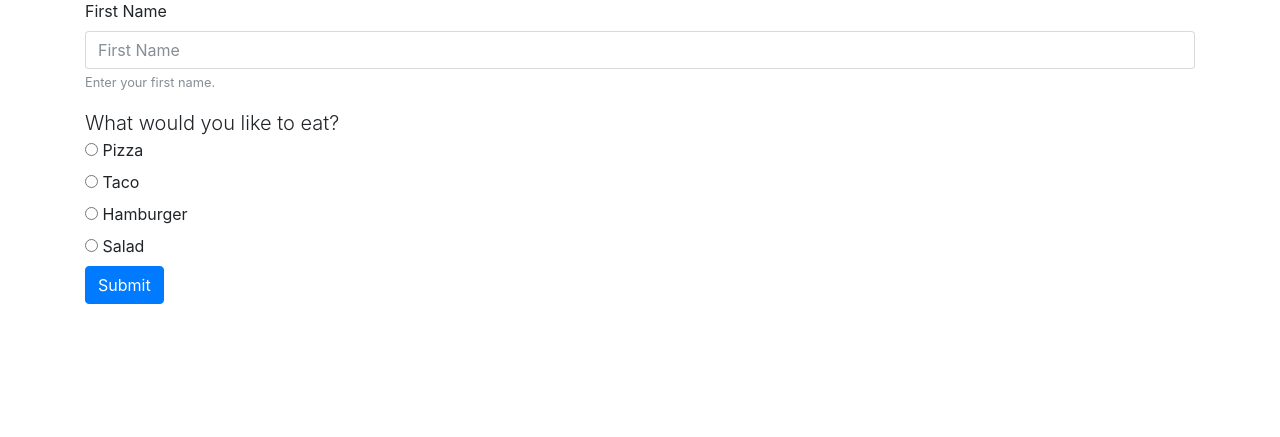
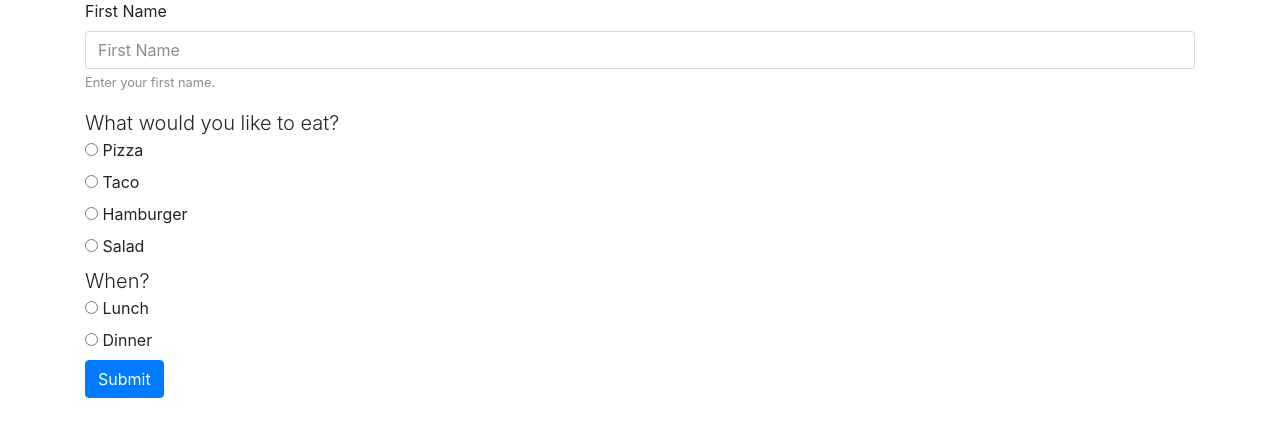
Before and after one commit to mrm80612/forms, a PHP site: page / in a window 1280 px wide. Shown: the part 149-586 px from the top of the page. Run offline with PHP 8.4, Linux system fonts and the light colour scheme.

Commit message:
added time

```diff
--- a/index.php
+++ b/index.php
@@ -39,6 +39,20 @@
             Salad
           </label>
         </div>
+
+        <p class="lead mb-0">When?</p>
+        <div class="form-check">
+          <label class="form-check-label">
+            <input class="form-check-input" type="radio" name="time" id="lunchs" value="lunch">
+            Lunch
+          </label>
+        </div>
+        <div class="form-check">
+          <label class="form-check-label">
+            <input class="form-check-input" type="radio" name="time" id="dinners" value="dinner">
+            Dinner
+          </label>
+        </div>
         <button type="submit" class="btn btn-primary">Submit</button>
       </form>
     </div>
--- a/results.php
+++ b/results.php
@@ -11,13 +11,14 @@
       $first_name = htmlspecialchars($_POST["first_name"]);
       $last_name = htmlspecialchars($_POST["last_name"]);
       $food = htmlspecialchars($_POST["food"]);
+      $time = htmlspecialchars($_POST["time"]);
     ?>
     <div class="container py-5 my-5">
       <pre>
       </pre>
-      <h1>Hello, <?php echo $first_name; ?></h1>
+      <h1>Hello, <?php echo $first_name ?></h1>
       <?php if($food != null): ?>
-        <p class="lead">You want to eat a <?php echo $food; ?> for dinner.</p>
+        <p class="lead">You want to eat a <?php echo $food ?> for <?php echo $time ?>.</p>
       <?php else: ?>
         <p>Enter a food.</p>
       <?php endif; ?>
```
